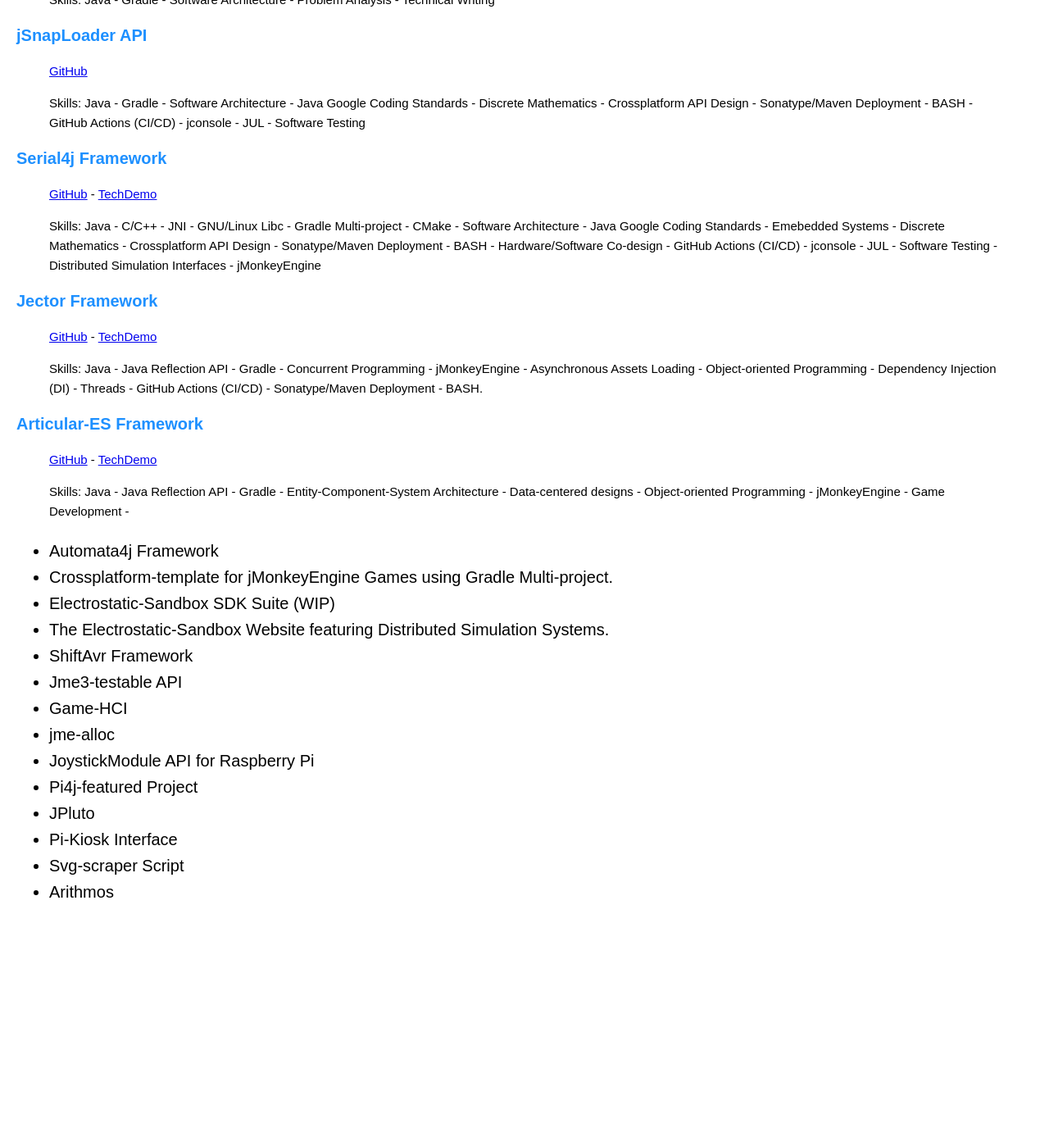
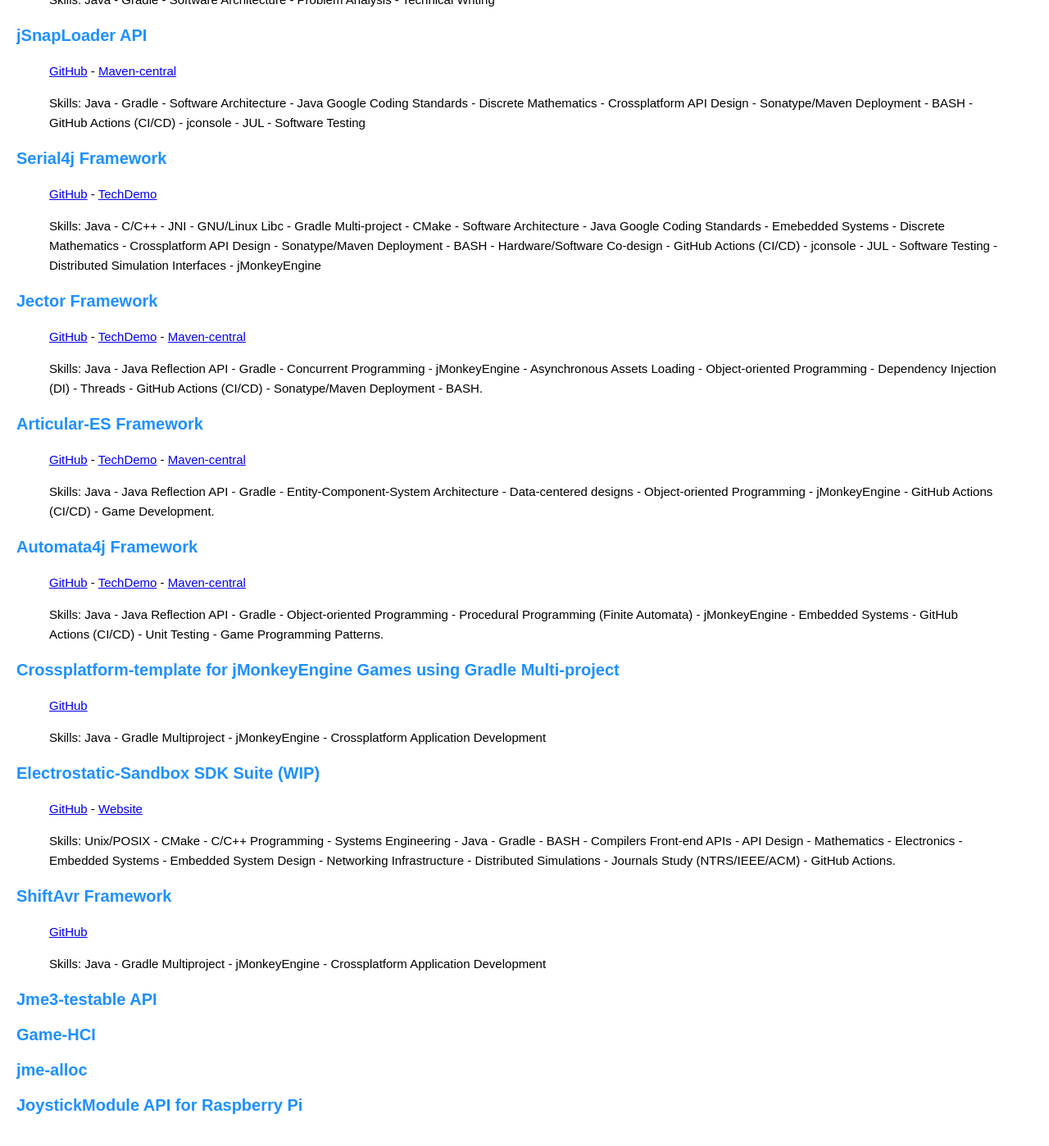
Before and after one commit to pavly-gerges/pavly-gerges, a Jekyll site: the page built from resume/index.md, in a window 1280 px wide and 1400 px high, scrolled down 2599 px. Shown: the whole window at 82% size. Built offline with Jekyll 4.4.1, drawn with Linux system fonts in a browser that asks for light colours; our own code applies the rules of GitHub Pages for plain Markdown files; before the commit the page ends 3743 px from its top, so only the background shows below that.

Commit message:
Update index.md

```diff
--- a/resume/index.md
+++ b/resume/index.md
@@ -36,7 +36,7 @@ Welcome, it's an honor for me that you've reached here! I'm Pavly Gerges, aka. p
 > Skills: Java - Gradle - Software Architecture - Problem Analysis - Technical Writing
 
 ### jSnapLoader API
-> [GitHub](https://github.com/Electrostat-Lab/jSnapLoader)
+> [GitHub](https://github.com/Electrostat-Lab/jSnapLoader) - [Maven-central](https://central.sonatype.com/artifact/io.github.electrostat-lab/snaploader)
 >
 > Skills: Java - Gradle - Software Architecture - Java Google Coding Standards - Discrete Mathematics - Crossplatform API Design - Sonatype/Maven Deployment - BASH - GitHub Actions (CI/CD) - jconsole - JUL - Software Testing
 
@@ -46,26 +46,41 @@ Welcome, it's an honor for me that you've reached here! I'm Pavly Gerges, aka. p
 > Skills: Java - C/C++ - JNI - GNU/Linux Libc - Gradle Multi-project - CMake - Software Architecture - Java Google Coding Standards - Emebedded Systems - Discrete Mathematics - Crossplatform API Design - Sonatype/Maven Deployment - BASH - Hardware/Software Co-design - GitHub Actions (CI/CD) - jconsole - JUL - Software Testing - Distributed Simulation Interfaces - jMonkeyEngine
 
 ### Jector Framework
-> [GitHub](https://github.com/Electrostat-Lab/Jector) - [TechDemo](https://www.youtube.com/watch?v=CjjXpxce37w)
+> [GitHub](https://github.com/Electrostat-Lab/Jector) - [TechDemo](https://www.youtube.com/watch?v=CjjXpxce37w) - [Maven-central](https://central.sonatype.com/artifact/io.github.software-hardware-codesign/jector)
 >
 > Skills: Java - Java Reflection API - Gradle - Concurrent Programming - jMonkeyEngine - Asynchronous Assets Loading - Object-oriented Programming - Dependency Injection (DI) - Threads - GitHub Actions (CI/CD) - Sonatype/Maven Deployment - BASH.
 
 ### Articular-ES Framework
-> [GitHub](https://github.com/Electrostat-Lab/Articular-ES) - [TechDemo](https://www.youtube.com/watch?v=CnjUakuqlMI)
+> [GitHub](https://github.com/Electrostat-Lab/Articular-ES) - [TechDemo](https://www.youtube.com/watch?v=CnjUakuqlMI) - [Maven-central](https://central.sonatype.com/artifact/io.github.software-hardware-codesign/articular-es)
 >
-> Skills: Java - Java Reflection API - Gradle - Entity-Component-System Architecture - Data-centered designs - Object-oriented Programming - jMonkeyEngine - Game Development -
+> Skills: Java - Java Reflection API - Gradle - Entity-Component-System Architecture - Data-centered designs - Object-oriented Programming - jMonkeyEngine - GitHub Actions (CI/CD) - Game Development.
 
-* Automata4j Framework
-* Crossplatform-template for jMonkeyEngine Games using Gradle Multi-project.
-* Electrostatic-Sandbox SDK Suite (WIP)
-* The Electrostatic-Sandbox Website featuring Distributed Simulation Systems.
-* ShiftAvr Framework
-* Jme3-testable API
-* Game-HCI
-* jme-alloc
-* JoystickModule API for Raspberry Pi
-* Pi4j-featured Project
-* JPluto
-* Pi-Kiosk Interface
-* Svg-scraper Script
-* Arithmos
+### Automata4j Framework
+> [GitHub](https://github.com/Electrostat-Lab/Automata4j) - [TechDemo](https://www.linkedin.com/feed/update/urn:li:activity:7014704404347949056/?updateEntityUrn=urn%3Ali%3Afs_updateV2%3A%28urn%3Ali%3Aactivity%3A7014704404347949056%2CFEED_DETAIL%2CEMPTY%2CDEFAULT%2Cfalse%29&originTrackingId=%2BI05adX4SQKtJ99ZQvk5DQ%3D%3D) - [Maven-central](https://central.sonatype.com/artifact/io.github.software-hardware-codesign/automata4j)
+>
+> Skills: Java - Java Reflection API - Gradle - Object-oriented Programming - Procedural Programming (Finite Automata) - jMonkeyEngine - Embedded Systems - GitHub Actions (CI/CD) - Unit Testing - Game Programming Patterns.
+
+### Crossplatform-template for jMonkeyEngine Games using Gradle Multi-project
+> [GitHub](https://github.com/Electrostat-Lab/Cross-platform-template)
+>
+> Skills: Java - Gradle Multiproject - jMonkeyEngine - Crossplatform Application Development
+>
+
+### Electrostatic-Sandbox SDK Suite (WIP)
+> [GitHub](https://github.com/Electrostat-Lab/Electrostatic-Sandbox) - [Website](https://electrostat-lab.github.io/Electrostatic-Sandbox/)
+>
+> Skills: Unix/POSIX - CMake - C/C++ Programming - Systems Engineering - Java - Gradle - BASH - Compilers Front-end APIs - API Design - Mathematics - Electronics - Embedded Systems - Embedded System Design - Networking Infrastructure - Distributed Simulations - Journals Study (NTRS/IEEE/ACM) - GitHub Actions.
+
+### ShiftAvr Framework
+> [GitHub](https://github.com/Electrostat-Lab/Cross-platform-template)
+>
+> Skills: Java - Gradle Multiproject - jMonkeyEngine - Crossplatform Application Development
+>
+
+### Jme3-testable API
+
+### Game-HCI
+
+### jme-alloc
+
+### JoystickModule API for Raspberry Pi
```
